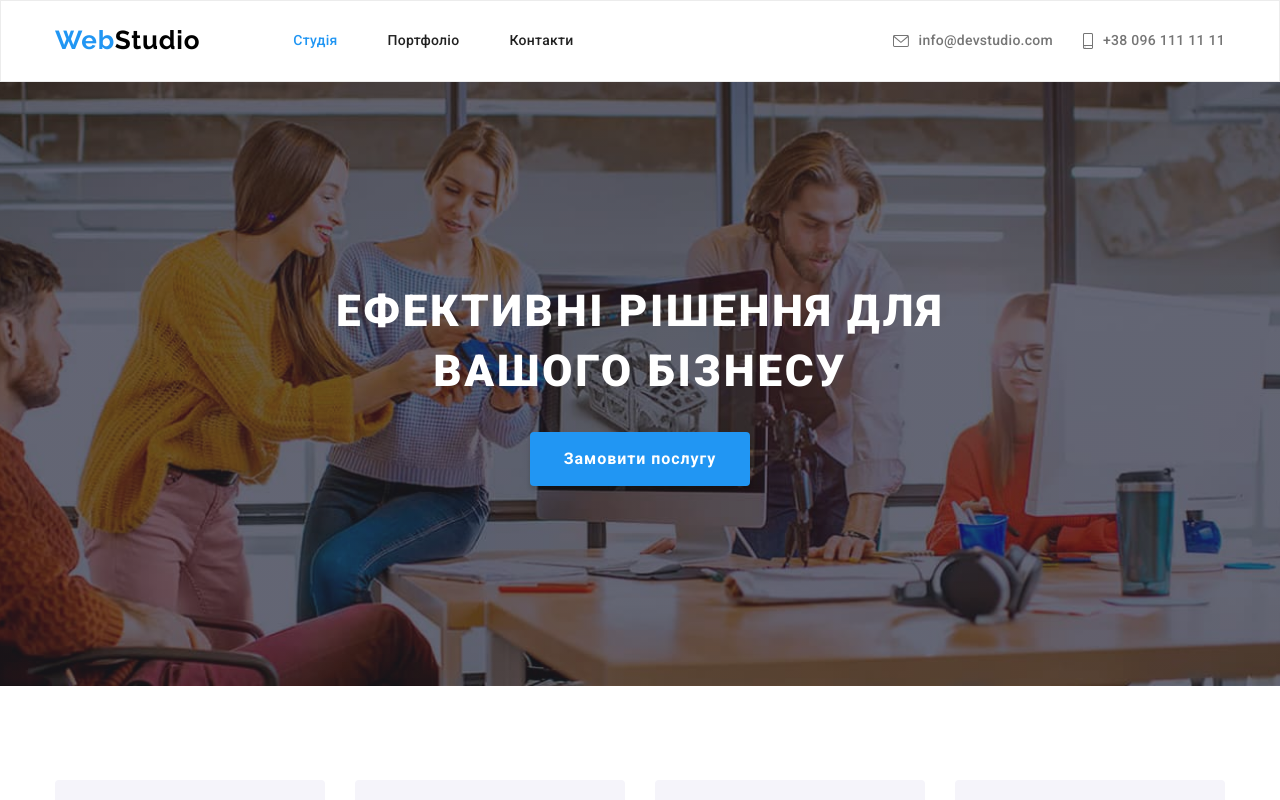
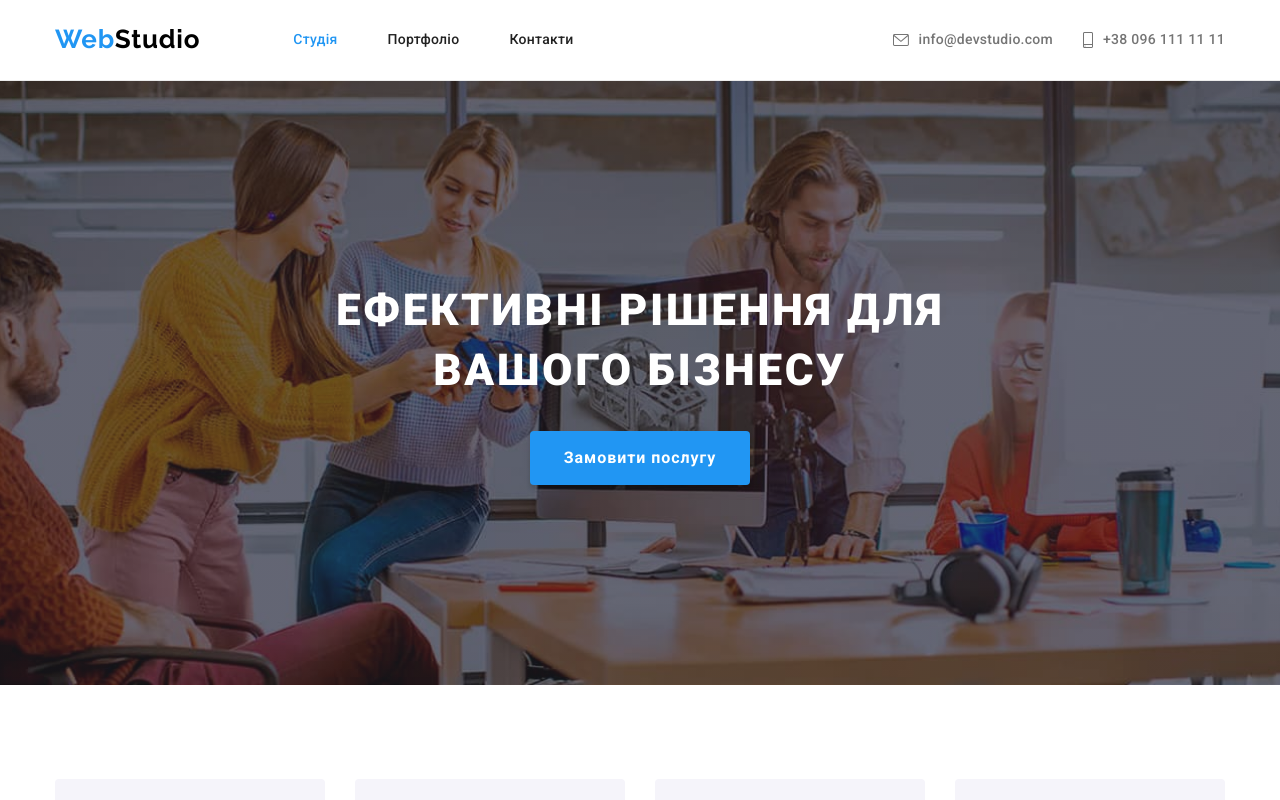
Before and after one commit to korobyeynikov/goit-markup-hw-04, a plain HTML site: page index.html in a window 1280 px wide. Shown: the top 800 px of the page. Drawn offline with nearby package versions, Linux system fonts and the light colour scheme.

Commit message:
homework4 border

```diff
--- a/css/styles.css
+++ b/css/styles.css
@@ -60,7 +60,7 @@ body {
 }
 /* хедер */
 .header {
-  border: 1px solid var(--border-col);
+  border-bottom: 1px solid var(--border-col);
 }
 
 .header-navigation,
```
